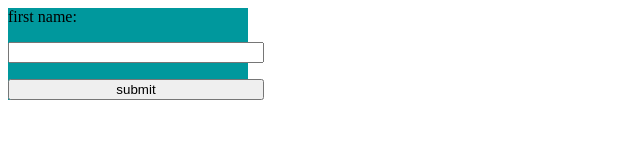
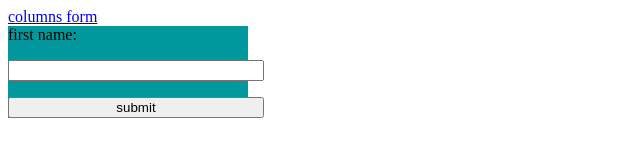
Before and after one commit to tuankthai/form-exercises, a plain HTML site: page index.html in a window 1280 px wide. Shown: the whole page, without its empty margins (0-640 px from the left). Drawn offline with Linux system fonts and the light colour scheme.

Commit message:
add description to link to column form

```diff
--- a/index.html
+++ b/index.html
@@ -11,7 +11,7 @@
 
 <body>
     <div>
-        <a href="./columnsForm.html"></a>
+        <a href="./columnsForm.html">columns form</a>
     </div>
     <form action="./thankyou.html">
         <div id="form-div">
```
